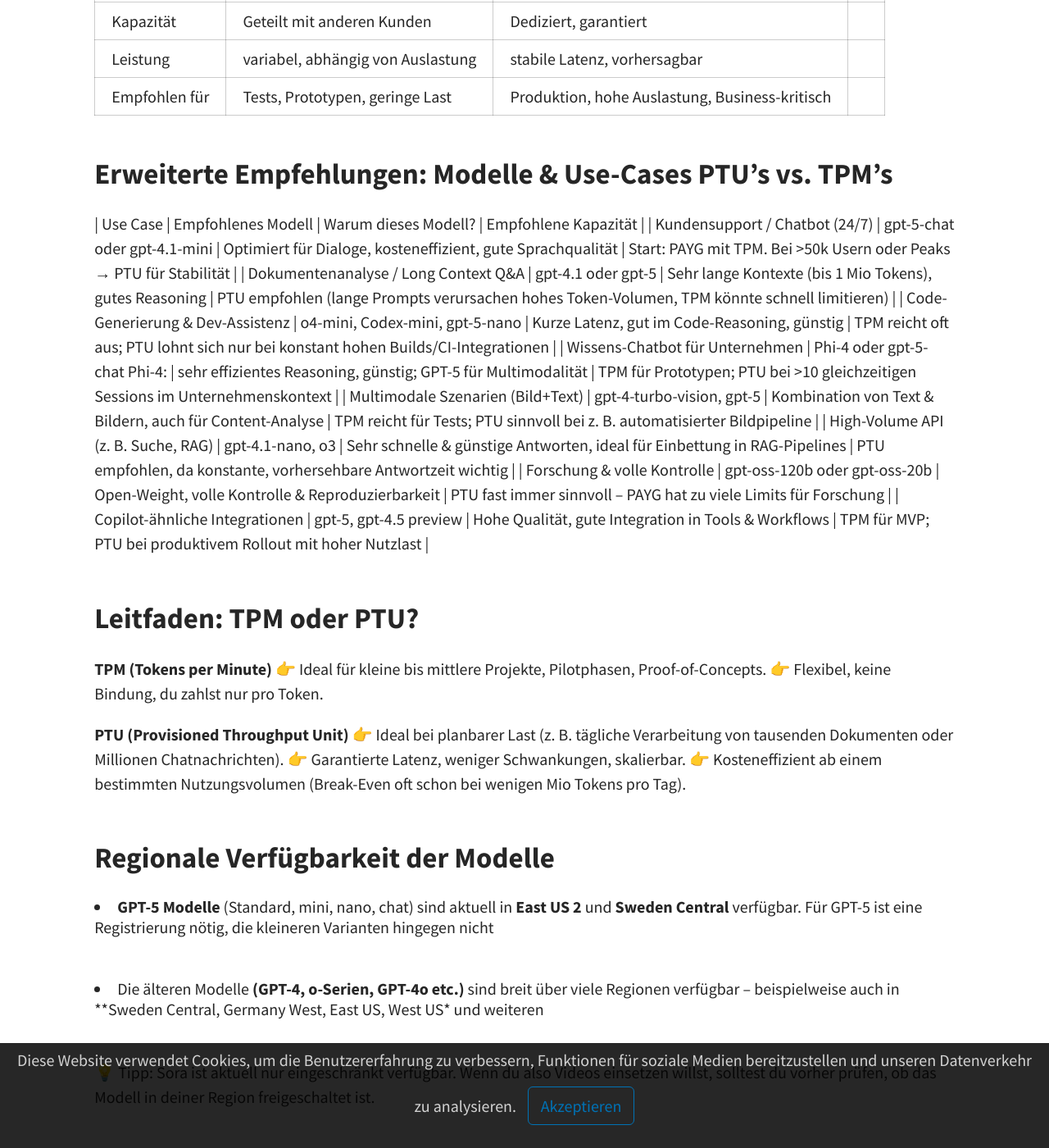
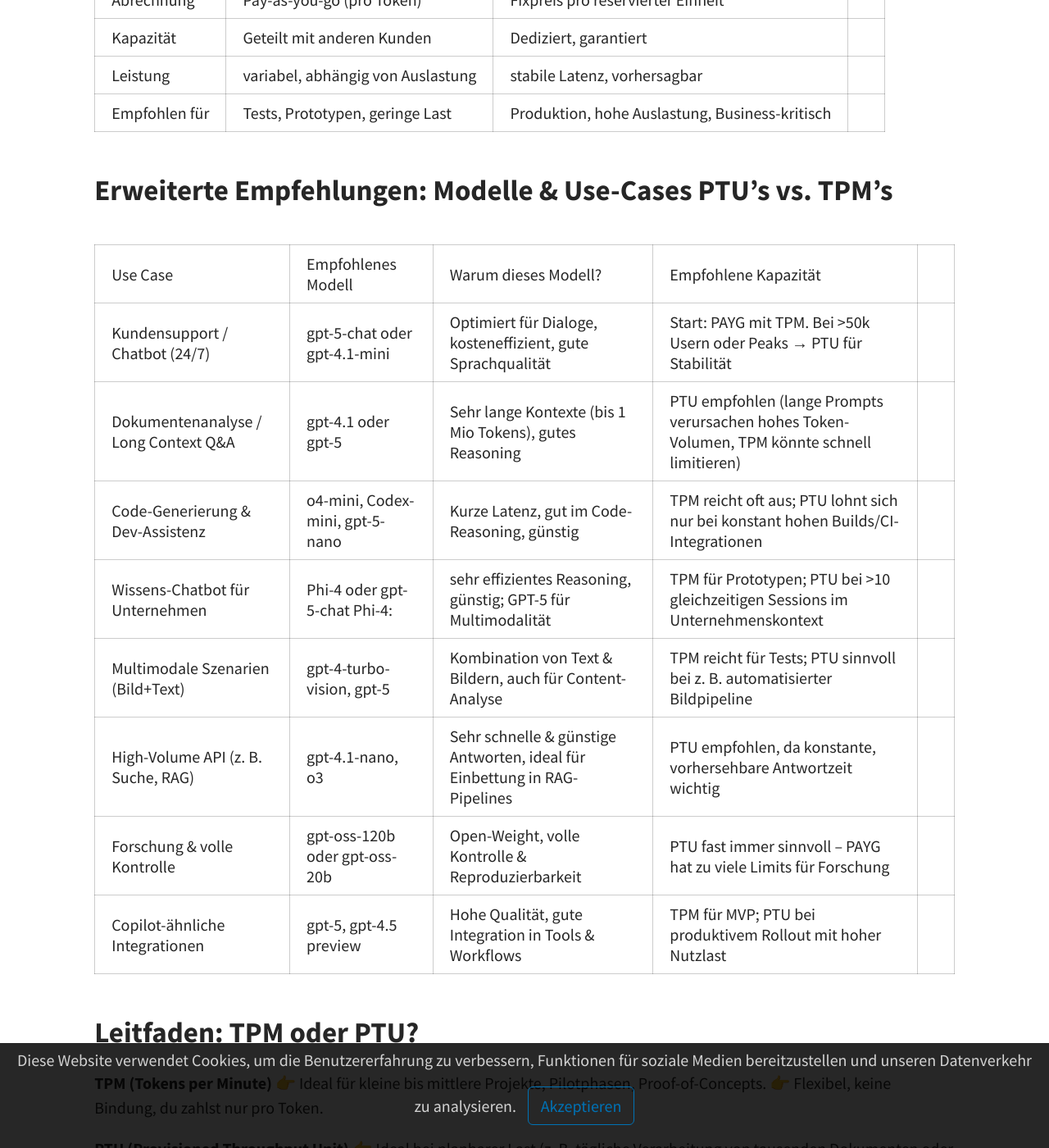
Before and after one commit to joriskahle007/joriskahle007.github.io, a Jekyll site: the page built from _posts/2025-07-22-GPTModelle.md, in a window 1280 px wide and 1400 px high, scrolled down 3396 px. Shown: the whole window at 82% size. Built offline with Jekyll 4.4.1, drawn with Linux system fonts in a browser that asks for light colours; a script that is not in the unit is left out; some of the changed lines change nothing that is shown; some of the changed text lies outside the part shown.

Commit message:
Update 2025-07-22-GPTModelle.md

```diff
--- a/_posts/2025-07-22-GPTModelle.md
+++ b/_posts/2025-07-22-GPTModelle.md
@@ -13,8 +13,7 @@
 <li>Du rufst das Modell über einen Endpunkt auf.</li>
 <li>Du zahlst nach Nutzungseinheiten (z. B. Tokens).</li>
 <li>Du musst keine VM starten, keine GPU auswählen und auch kein Autoscaling konfigurieren.</li><br>
-
-Deine Verantwortung verschiebt sich dadurch: Statt dich mit Hardware oder Compute zu beschäftigen, achtest du eher auf Themen wie Kostenkontrolle, Rate Limits, Zugriffssicherheit, Daten- und Prompt-Management sowie Governance.
+<li>Du achtest eher auf Themen wie Kostenkontrolle, Rate Limits, Zugriffssicherheit, Daten- und Prompt-Management sowie Governance.</li><br>
 
 👉 Nur wenn du eigene Modelle trainierst oder hostest, kommst du wieder in die Welt der Rechenressourcen zurück.<br><br>
 
@@ -50,6 +49,7 @@
 | Empfohlen für |	Tests, Prototypen, geringe Last |	Produktion, hohe Auslastung, Business-kritisch |<br>
 
 ## Erweiterte Empfehlungen: Modelle & Use-Cases PTU's vs. TPM's
+
 | Use Case |	Empfohlenes Modell |	Warum dieses Modell? |	Empfohlene Kapazität |
 | Kundensupport / Chatbot (24/7) |	gpt-5-chat oder gpt-4.1-mini |	Optimiert für Dialoge, kosteneffizient, gute Sprachqualität |	Start: PAYG mit TPM. Bei >50k Usern oder Peaks → PTU für Stabilität |
 | Dokumentenanalyse / Long Context Q&A |	gpt-4.1 oder gpt-5 |	Sehr lange Kontexte (bis 1 Mio Tokens), gutes Reasoning	| PTU empfohlen (lange Prompts verursachen hohes Token-Volumen, TPM könnte schnell limitieren) |
```
